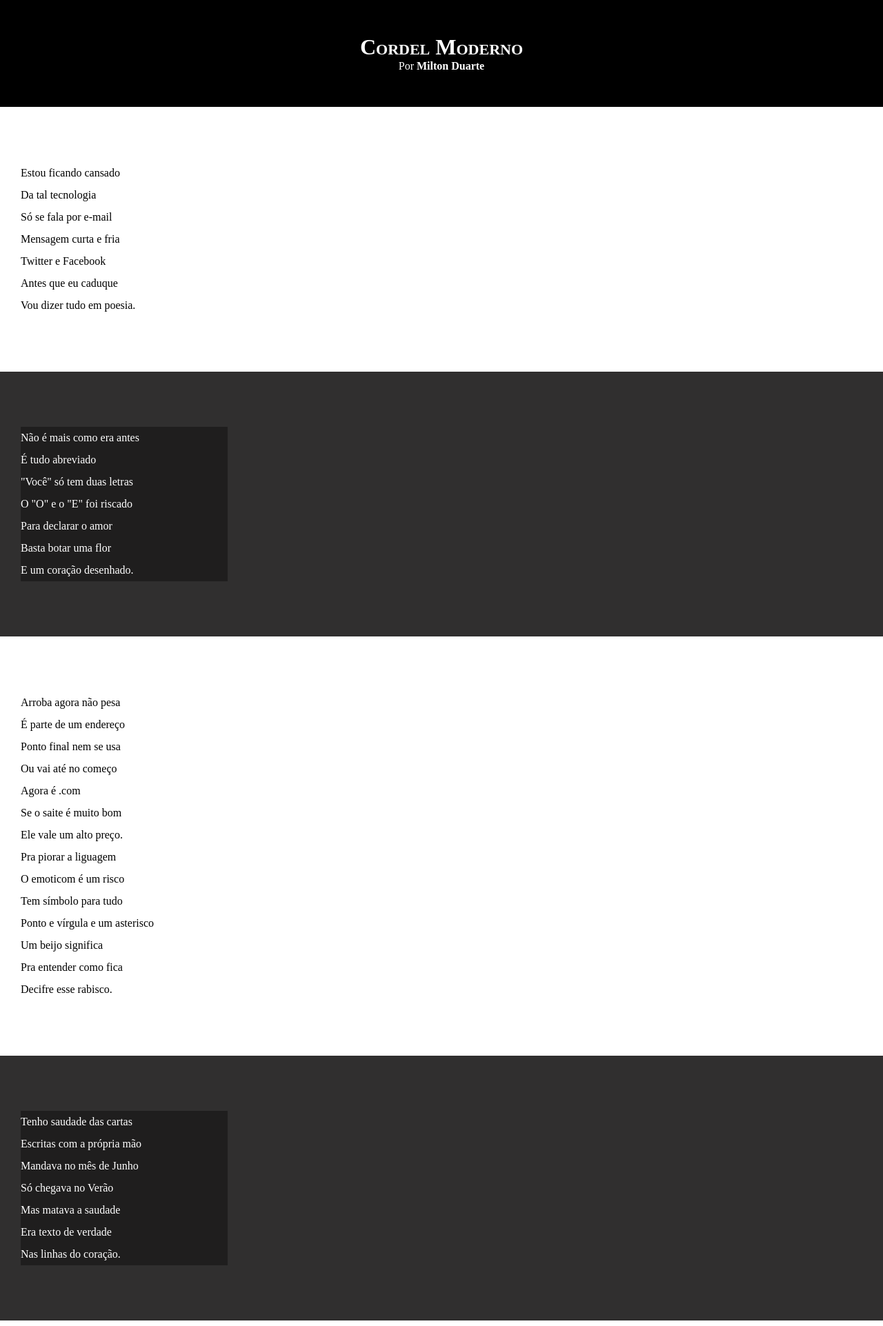
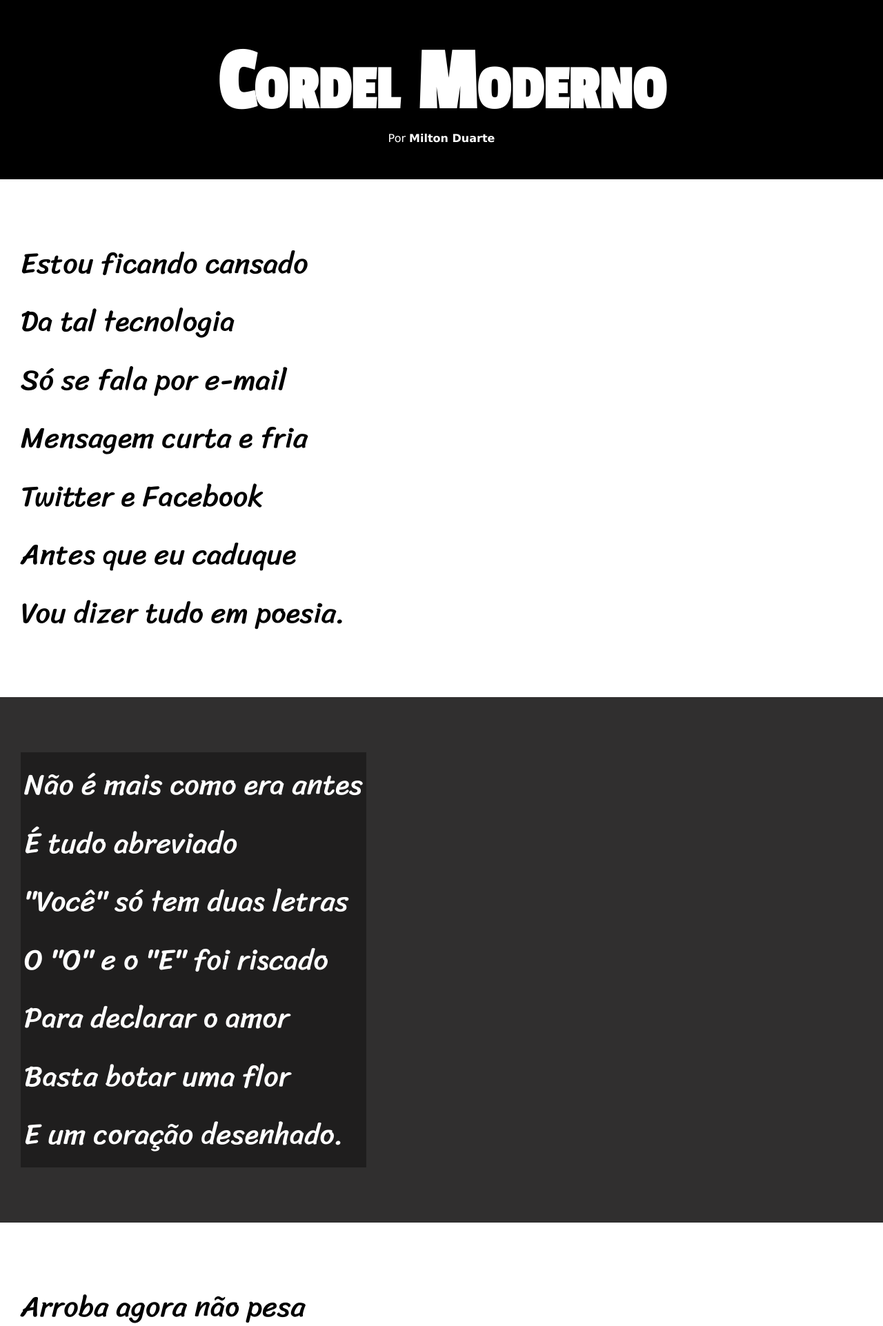
Before and after one commit to CarlosMonnerat/html-css, a PHP site: page / in a window 1280 px wide. Shown: the top 1923 px of the page at 69% size. Run offline with PHP 8.4, Linux system fonts and the light colour scheme.

Commit message:
atualização style projeto-cordel

```diff
--- a/desafios/projeto-cordel/estilo/style.css
+++ b/desafios/projeto-cordel/estilo/style.css
@@ -1,4 +1,13 @@
 @charset "UTF-8";
+
+@import url('https://fonts.googleapis.com/css2?family=Passion+One&display=swap');
+@import url('https://fonts.googleapis.com/css2?family=Sriracha&display=swap');
+
+:root{
+    --fonte1: Verdana, Geneva, Tahoma, sans-serif;
+    --fonte2: 'Passion One', cursive;
+    --fonte3: 'Sriracha', cursive;
+}
 
 *{
     margin: 0px;
@@ -6,6 +15,7 @@
 }
 
 html, body{
+    font-family: var(--fonte1);
     min-height: 100vh;
     background-color: darkgray;
 }
@@ -17,6 +27,8 @@ header{
 }
 
 header > h1{
+    font-family: var(--fonte2);
+    font-size: 10vw;        /* ( 10% da View-Width) */
     padding-top: 50px;
 /*  text-transform: uppercase;  (Joga tudo para maiúscula) */
     font-variant: small-caps; /*Joga tudo para maiúscula, porém com as iniciais maiores*/
@@ -39,6 +51,8 @@ a:hover{
 }
 
 section{
+    font-family: var(--fonte3);
+    font-size: 3.3vw;
     padding-top: 10vh;
     padding-bottom: 10vh;
     line-height: 2em;
@@ -55,10 +69,12 @@ section.imagem{
 }
 section.imagem > p{
     background-color: rgba(0, 0, 0, 0.363);
-    width: 300px;
+    display: inline-block; /* Cria uma caixa em volta do conteúdo */
+    padding: 5px;
 }
 
 footer{
+    font-size: .8em;
     background-color: black;
     color: white;
     text-align: center;
```
